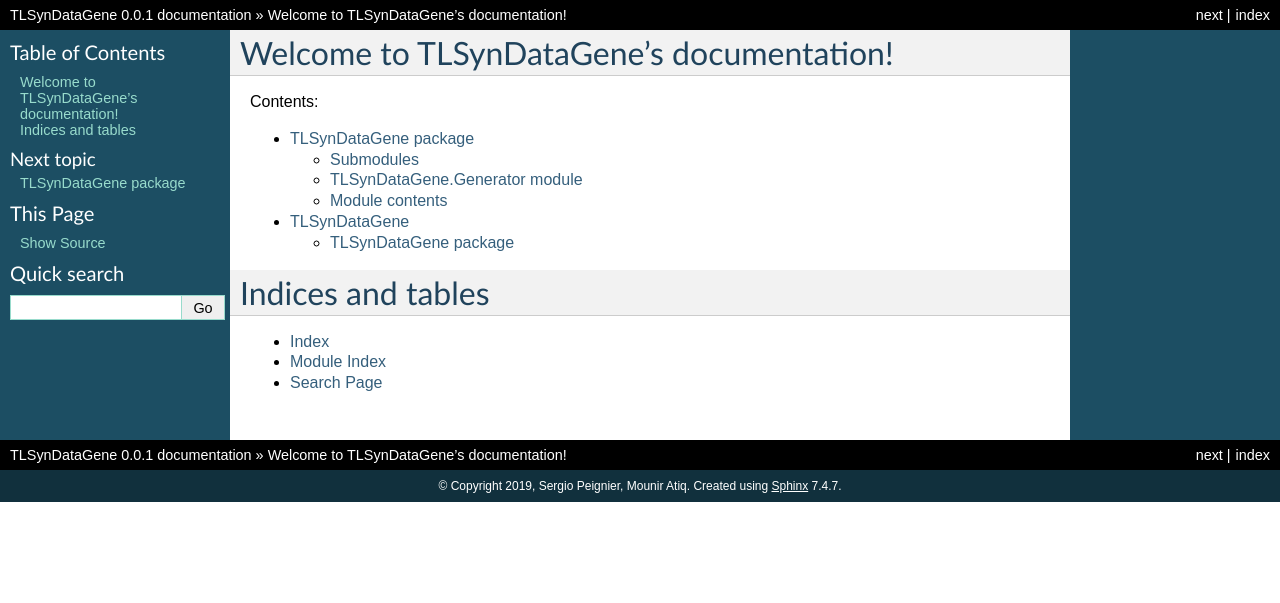
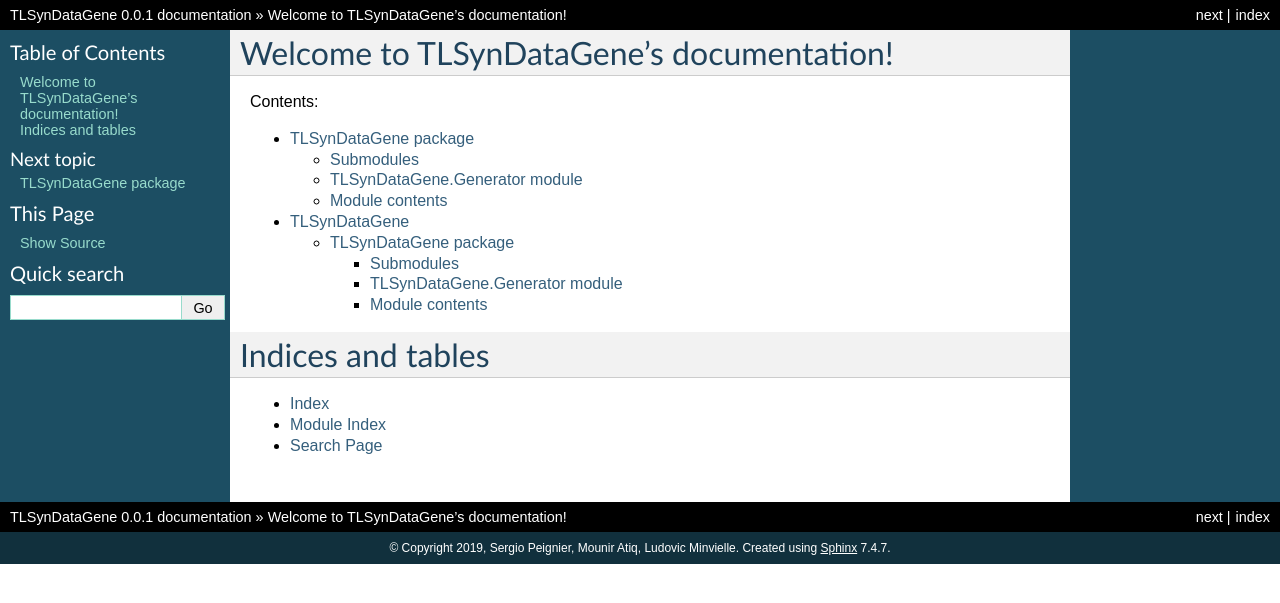
Before and after one commit to SergioPeignier/TLSyntheticDataGenerator, a Sphinx documentation site: the page built from docs/source/index.rst, in a window 1280 px wide. Shown: the top 603 px of the page. Built offline with Sphinx 7.4.7, drawn with Linux system fonts in a browser that asks for light colours.

Commit message:
update depth

```diff
--- a/docs/source/conf.py
+++ b/docs/source/conf.py
@@ -20,8 +20,8 @@
 # -- Project information -----------------------------------------------------
 
 project = 'TLSynDataGene'
-copyright = '2019, Sergio Peignier, Mounir Atiq'
-author = 'Sergio Peignier, Mounir Atiq'
+copyright = '2019, Sergio Peignier, Mounir Atiq, Ludovic Minvielle'
+author = 'Sergio Peignier, Mounir Atiq, Ludovic Minvielle'
 
 # The short X.Y version
 version = ''
--- a/docs/source/index.rst
+++ b/docs/source/index.rst
@@ -7,7 +7,7 @@
 =========================================
 
 .. toctree::
-   :maxdepth: 2
+   :maxdepth: 3
    :caption: Contents:
 
    TLSynDataGene
```
